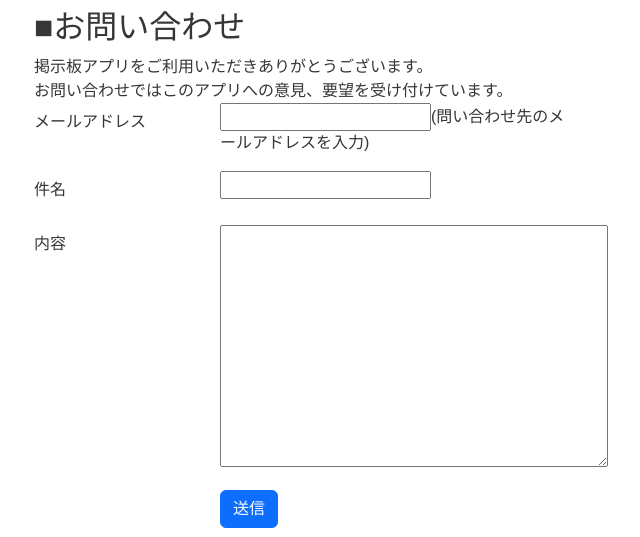
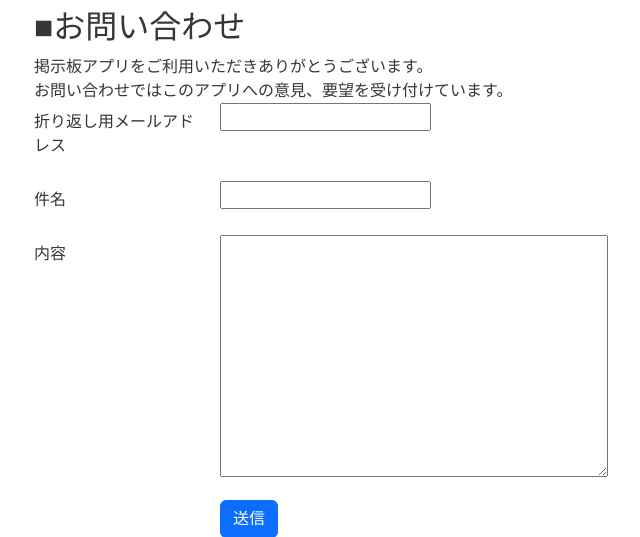
Before and after one commit to moemoehyun/TalkBoard, a Django app: page /contact/ in a window 1280 px wide. Shown: the part 85-622 px from the top of the page, without its empty margins (339-979 px from the left). Run offline with Django 5.2, Linux system fonts and the light colour scheme.

Commit message:
UIの修正、問合わせフォームの仕様変更

```diff
--- a/TalkBoard/config/app/forms.py
+++ b/TalkBoard/config/app/forms.py
@@ -14,8 +14,12 @@ class BoardForm(forms.ModelForm):
         widget=forms.TextInput(attrs={'class': 'form-control', 'placeholder': 'タイトル'})
     )
     content = forms.CharField(
-        widget=forms.TextInput(attrs={'class': 'form-control', 'placeholder': '内容'})
-    )
+    widget=forms.Textarea(attrs={
+        'class': 'form-control',
+        'placeholder': '内容',
+        'rows': 5  # 行数を増やしたい数に設定
+    })
+)
     class Meta:
         model = Board
         fields = ['title', 'content', 'image', "video"] #"video"
--- a/TalkBoard/config/app/validators.py
+++ b/TalkBoard/config/app/validators.py
@@ -14,8 +14,12 @@ class CustomPasswordValidator:
         has_letter = bool(re.search(r'[A-Za-z]', password))
         has_number = bool(re.search(r'\d', password))
         has_special = bool(re.search(r'[!@#$%^&*()_+]', password))
+        # print(has_letter)
+        # print(has_number)
+        # print(has_special)
 
         conditions_met = sum([has_letter, has_number, has_special])
+        # print(conditions_met)
         if conditions_met < 2:
             raise ValidationError(
                 _("半角英語、半角数字、特殊文字のどれかを2種類以上使い、８文字以上である必要があります")
--- a/TalkBoard/config/app/views.py
+++ b/TalkBoard/config/app/views.py
@@ -16,6 +16,8 @@ from django.core.mail import send_mail
 from django.conf import settings
 from django.core.paginator import Paginator
 from django.db.models import Count
+from dotenv import load_dotenv
+import os
 
 # Create your views here.
 def user_owns_board(view_func):
@@ -146,7 +148,7 @@ def board_search(request):
     else:
         boards = Board.objects.none()
 
-    return render(request, "index.html", {"board": boards})
+    return render(request, "index.html", {"boards": boards})
 
 def board_sort(request):
     sort_by = request.GET.get('sort')
@@ -199,12 +201,14 @@ def contact(request):
             contact = form.save()
 
             #ユーザーへのメール
+
             user_subject = "お問い合わせを受け付けました"
             user_message = "お問い合わせ内容：\n\n{}".format(contact.message)
-            send_mail(user_subject, user_message, settings.EMAIL_HOST_USER, [contact.email])
+            send_mail(user_subject, user_message, settings.EMAIL_HOST_USER, [os.getenv('EMAIL_HOST_USER')])
             #運営者へのメール
+            User_email = contact.email
             admin_subject = "お問い合わせがありました"
-            admin_message = "お問い合わせ内容：\n\n{}".format(contact.message)
+            admin_message = (f"{User_email}"+"\n\nお問い合わせ内容：\n\n{}").format(contact.message)
             send_mail(admin_subject, admin_message, settings.EMAIL_HOST_USER, [settings.EMAIL_HOST_USER])
             return redirect("app:contact_success")
     else:
--- a/TalkBoard/config/static/css/style.css
+++ b/TalkBoard/config/static/css/style.css
@@ -13,6 +13,7 @@
 }
 
 body {
+    transition: background-color 0.3s, color 0.3s; /* スムーズな切り替え */
     font-size: 16px;
     color: #363636;
     font-family: "Hiragino kaku Gothic ProN", sans-serif;
--- a/TalkBoard/config/static/js/darkmode.js
+++ b/TalkBoard/config/static/js/darkmode.js
@@ -9,9 +9,10 @@ if (mode === 'dark') {
 } else {
     body.classList.remove('dark');
 }
-
-darkmodeBtn.addEventListener('click', () => {
-    body.classList.toggle('dark');
-    mode = body.classList.contains('dark') ? 'dark' : 'normal';
-    localStorage.setItem('mode', mode);
-});
+if (darkModeBtn) {
+    darkmodeBtn.addEventListener('click', () => {
+        body.classList.toggle('dark');
+        mode = body.classList.contains('dark') ? 'dark' : 'normal';
+        localStorage.setItem('mode', mode);
+    });
+}
--- a/TalkBoard/config/templates/contact.html
+++ b/TalkBoard/config/templates/contact.html
@@ -14,9 +14,9 @@
           <form method="post">
             {% csrf_token %}
             <div class="mb-3 row">
-              <label for="id_email" class="col-sm-4 col-form-label">メールアドレス</label></br>
+              <label for="id_email" class="col-sm-4 col-form-label">折り返し用メールアドレス</label></br>
               <div class="col-sm-8">
-                {{ form.email }}(問い合わせ先のメールアドレスを入力)
+                {{ form.email }}
               </div>
             </div>
             <div class="mb-3 row">
```
Also changed, not shown: TalkBoard/config/templates/index.html (+5 -5 lines).
